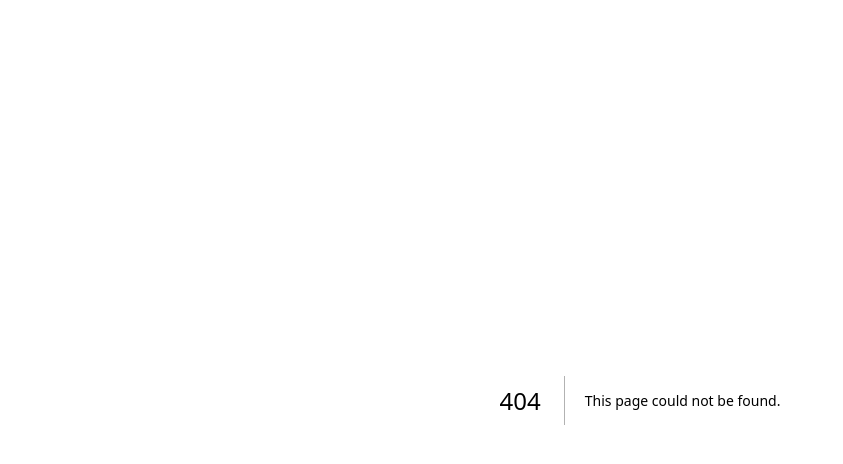
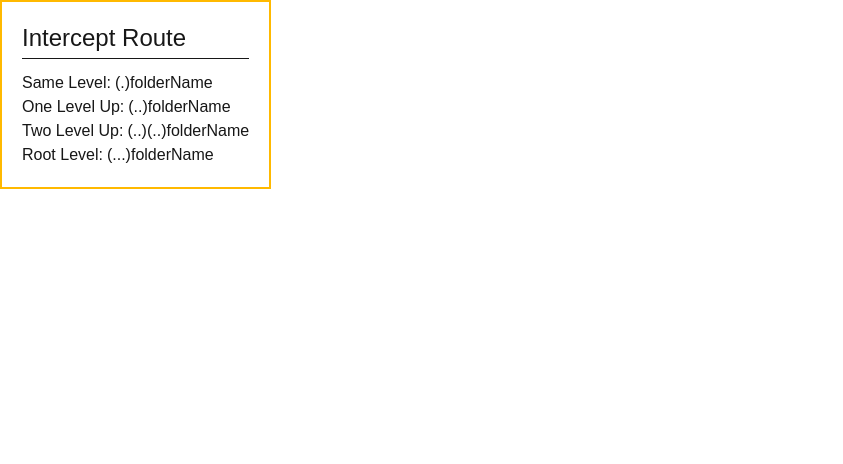
Before and after one commit to ujjalballen/next16-playground, a Next.js app in the folder advanced-routing/: page /lesson in a window 1280 px wide. Before the commit this address had no page. Shown: the top 464 px of the page, without its empty margins (0-843 px from the left). Built offline with nearby package versions, Linux system fonts and the light colour scheme.

Commit message:
parallel routes and slots with example-1

```diff
--- /dev/null
+++ b/advanced-routing/src/app/admin/page.jsx
@@ -0,0 +1,8 @@
+export default function AdminPage(){
+
+    return(
+        <div>
+            Admin Page
+        </div>
+    )
+}
--- /dev/null
+++ b/advanced-routing/src/app/dashboard-main/@feed/page.jsx
@@ -0,0 +1,8 @@
+export default function FeedPage(){
+
+    return(
+        <div>
+            <h1 className="text-2xl">Latest Feed:</h1>
+        </div>
+    )
+}
--- /dev/null
+++ b/advanced-routing/src/app/dashboard-main/@stats/page.jsx
@@ -0,0 +1,8 @@
+export default function StatsPage(){
+
+    return(
+        <div>
+            <h1 className="text-2xl">Your Stats:</h1>
+        </div>
+    )
+}
--- /dev/null
+++ b/advanced-routing/src/app/dashboard-main/layout.js
@@ -0,0 +1,8 @@
+export default function DashBoardMainLayout({ feed, stats }) {
+  return (
+    <div className="flex gap-5">
+      <div className="flex-2">{feed}</div>
+      <div className="flex-1">{stats}</div>
+    </div>
+  );
+}
--- /dev/null
+++ b/advanced-routing/src/app/dashboard-main/page.jsx
@@ -0,0 +1,8 @@
+export default function DashboardMainPage(){
+
+    return(
+        <div>
+            Dashboard main
+        </div>
+    )
+}
--- /dev/null
+++ b/advanced-routing/src/app/dashboard/section/(..)(..)setting/page.jsx
@@ -0,0 +1,8 @@
+export default function SettingIntercept(){
+
+    return(
+        <div>
+            This is a Setting Intercept Modal
+        </div>
+    )
+}
--- /dev/null
+++ b/advanced-routing/src/app/dashboard/section/(...)admin/page.jsx
@@ -0,0 +1,8 @@
+export default function AdminIntercept(){
+
+    return(
+        <div>
+            This is a Admin Intercept Modal
+        </div>
+    )
+}
--- /dev/null
+++ b/advanced-routing/src/app/dashboard/section/page.jsx
@@ -0,0 +1,13 @@
+import Link from "next/link";
+
+export default function SectionPage(){
+
+    return(
+        <div>
+           <h1 className="text-3xl">Section</h1>
+           <Link href={"/setting"}>Go to Setting</Link><br />
+           <Link href={"/admin"}>Go to Admin</Link>
+
+        </div>
+    )
+}
--- /dev/null
+++ b/advanced-routing/src/app/lesson/page.jsx
@@ -0,0 +1,25 @@
+export default function LessonPage() {
+  return (
+    <div className="flex gap-3">
+      <div className="border-2 border-amber-400 p-5">
+        <h1 className="text-2xl border-b pb-1">Intercept Route</h1>
+        <ul className="flex gap-1 pt-3">
+          <li>Same Level:</li>
+          <li>(.)folderName</li>
+        </ul>
+        <ul className="flex gap-1">
+          <li>One Level Up:</li>
+          <li>(..)folderName</li>
+        </ul>
+        <ul className="flex gap-1">
+          <li>Two Level Up:</li>
+          <li>(..)(..)folderName</li>
+        </ul>
+        <ul className="flex gap-1">
+          <li>Root Level:</li>
+          <li>(...)folderName</li>
+        </ul>
+      </div>
+    </div>
+  );
+}
--- /dev/null
+++ b/advanced-routing/src/app/setting/page.jsx
@@ -0,0 +1,8 @@
+export default function SettingPage(){
+
+    return(
+        <div>
+            Full Setting Page
+        </div>
+    )
+}
```
